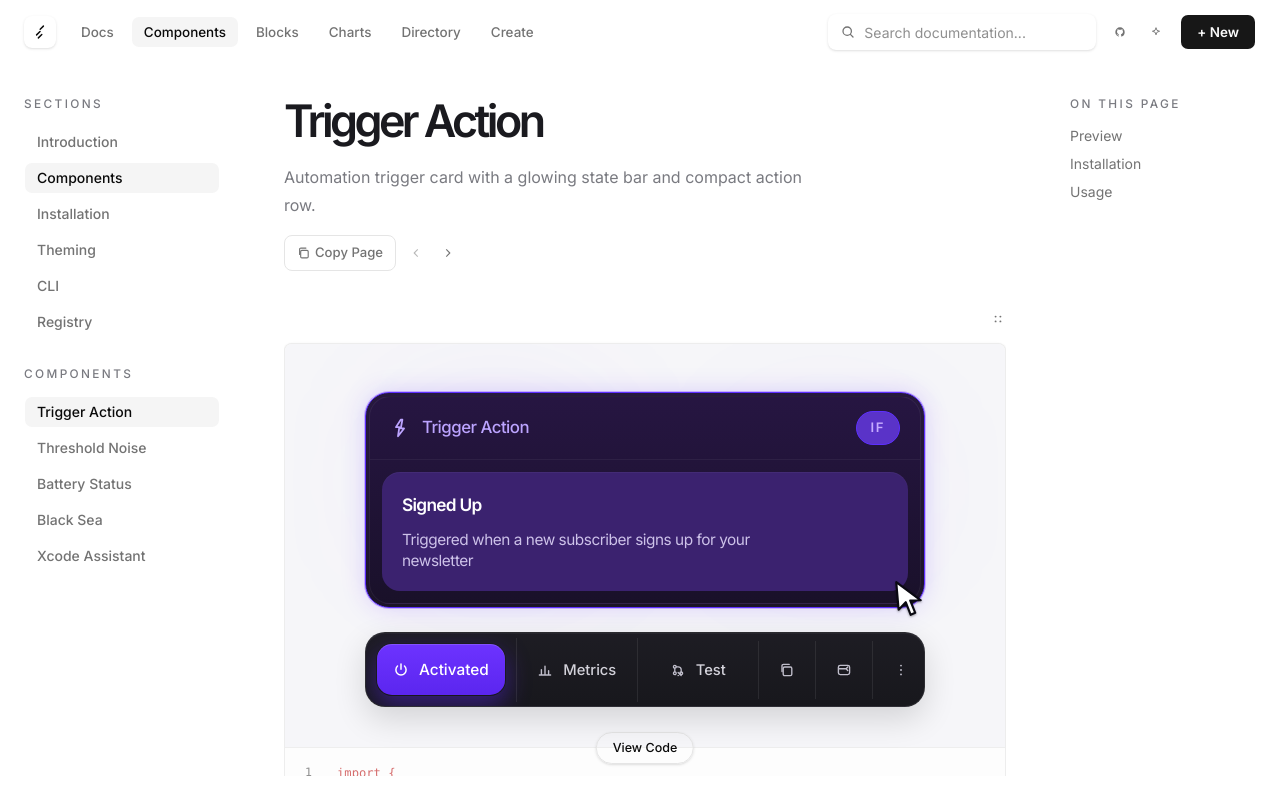
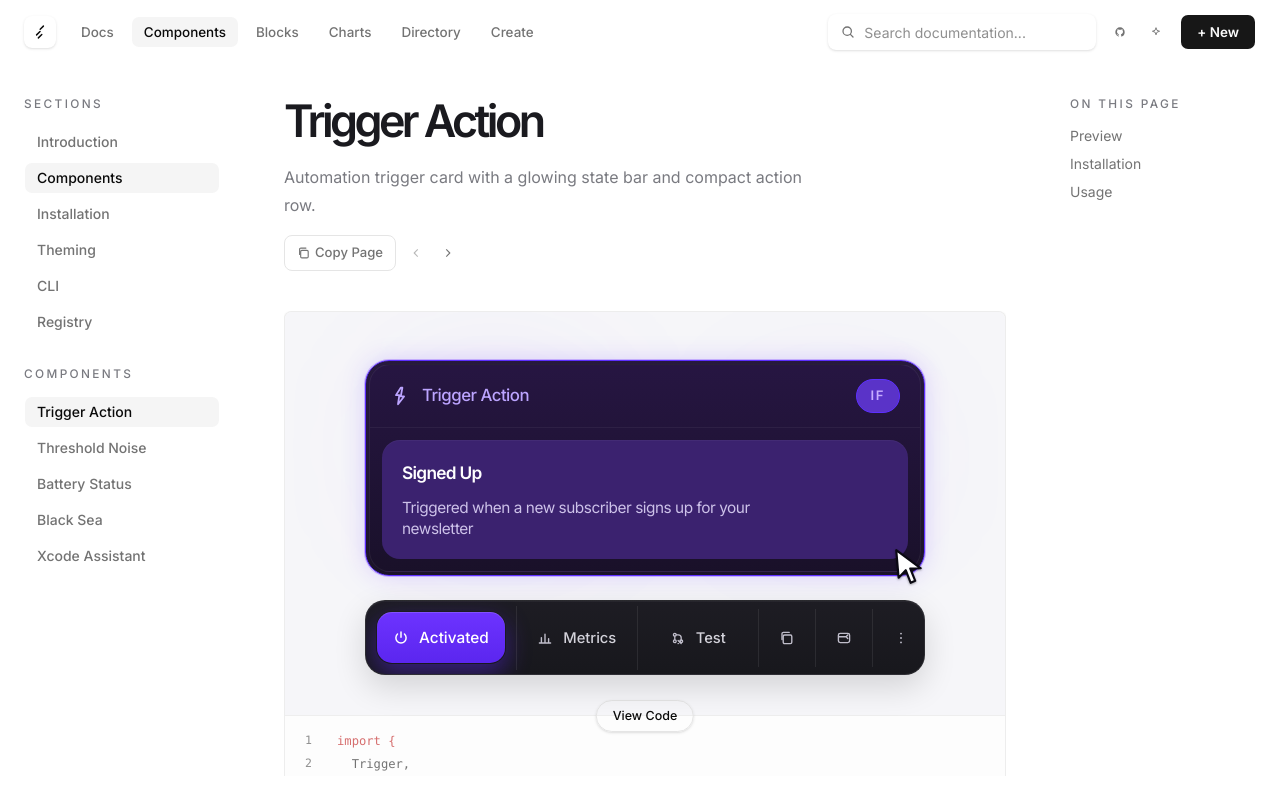
Before and after one commit to artistatbl/desgin, a Next.js app: page / in a window 1280 px wide. Built offline with nearby package versions, Linux system fonts and the light colour scheme.

Commit message:
Remove preview header control

```diff
--- a/src/components/docs/main.tsx
+++ b/src/components/docs/main.tsx
@@ -51,17 +51,6 @@ function CopyIcon() {
         strokeWidth="1.6"
         strokeLinecap="round"
       />
-    </svg>
-  )
-}
-
-function DotsIcon() {
-  return (
-    <svg aria-hidden="true" viewBox="0 0 20 20" fill="none" className="h-4 w-4">
-      <circle cx="7" cy="7" r="1.2" fill="currentColor" />
-      <circle cx="13" cy="7" r="1.2" fill="currentColor" />
-      <circle cx="7" cy="13" r="1.2" fill="currentColor" />
-      <circle cx="13" cy="13" r="1.2" fill="currentColor" />
     </svg>
   )
 }
@@ -224,12 +213,6 @@ export function Main({
 
         <div className="mt-6 flex min-h-0 flex-1 flex-col gap-7 overflow-hidden">
           <section id="preview" className="space-y-4">
-            <div className="flex justify-end">
-              <div className="text-muted-foreground">
-                <DotsIcon />
-              </div>
-            </div>
-
             <div className="overflow-hidden rounded-md border border-border/70 bg-card shadow-sm">
               <div
                 className={cn(
```
